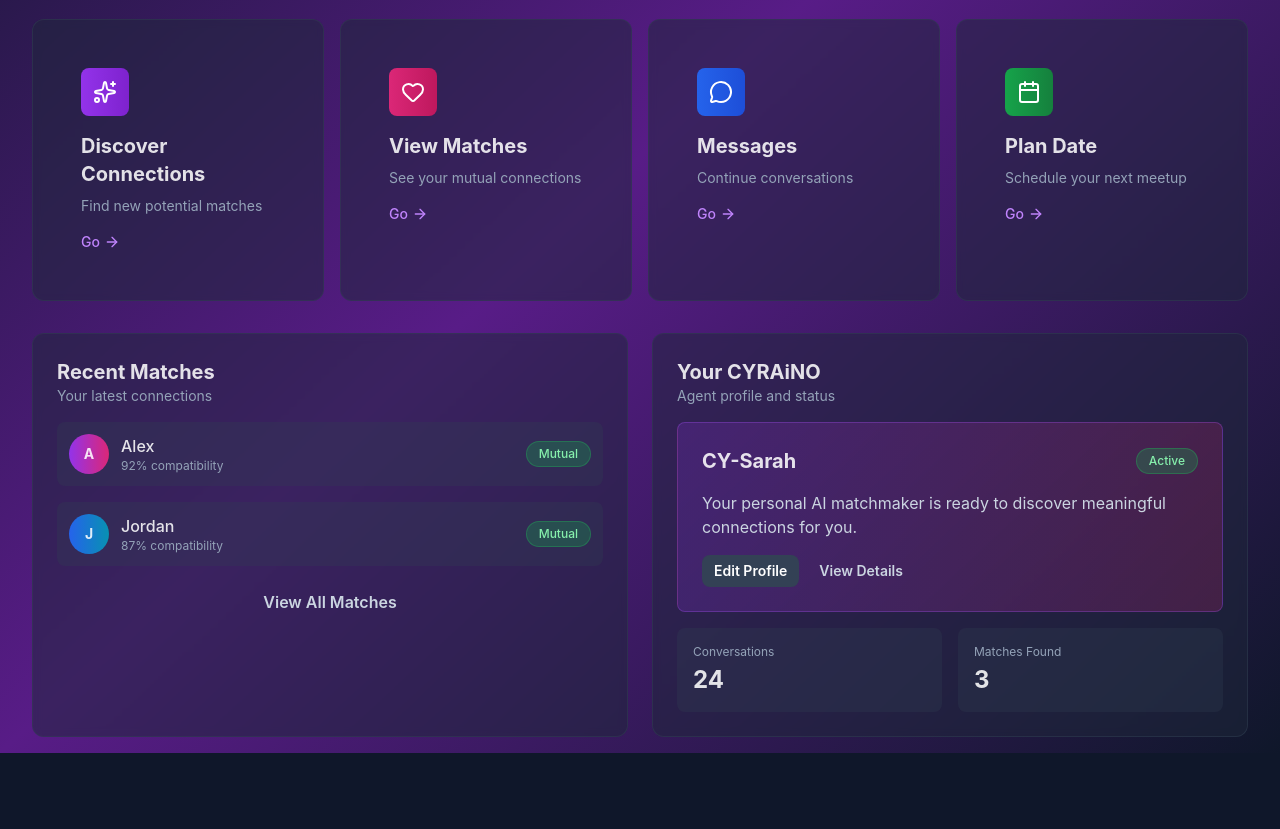
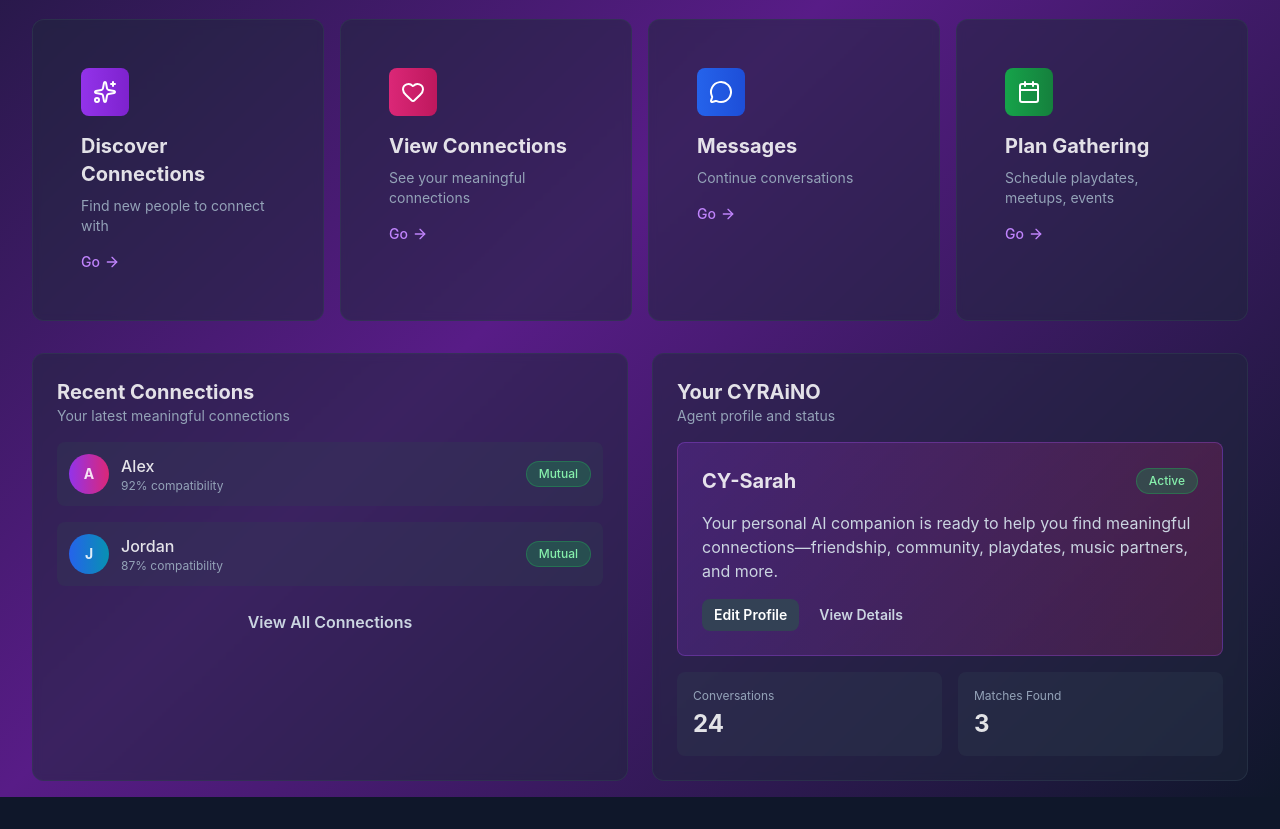
Before and after one commit to WasatchWise/DAiTE, a Next.js app in the folder frontend/: page /dashboard in a window 1280 px wide. Shown: the part 440-1269 px from the top of the page. Before the commit the page ends 1225 px from the top, so only its background shows below. Built offline with nearby package versions, Linux system fonts and the light colour scheme; no server answers.

Commit message:
Complete rebrand: Update all messaging to reflect social connection platform (not just dating) - playdates, music, community, friendship

```diff
--- a/frontend/src/app/dashboard/page.tsx
+++ b/frontend/src/app/dashboard/page.tsx
@@ -47,14 +47,14 @@ export default function DashboardPage() {
   const quickActions = [
     {
       title: 'Discover Connections',
-      description: 'Find new potential matches',
+      description: 'Find new people to connect with',
       href: '/discover',
       icon: Sparkles,
       color: 'from-purple-600 to-purple-700'
     },
     {
-      title: 'View Matches',
-      description: 'See your mutual connections',
+      title: 'View Connections',
+      description: 'See your meaningful connections',
       href: '/matches',
       icon: Heart,
       color: 'from-pink-600 to-pink-700'
@@ -67,8 +67,8 @@ export default function DashboardPage() {
       color: 'from-blue-600 to-blue-700'
     },
     {
-      title: 'Plan Date',
-      description: 'Schedule your next meetup',
+      title: 'Plan Gathering',
+      description: 'Schedule playdates, meetups, events',
       href: '/dates',
       icon: Calendar,
       color: 'from-green-600 to-green-700'
@@ -96,7 +96,7 @@ export default function DashboardPage() {
             <CardContent className="p-6">
               <div className="flex items-center justify-between">
                 <div>
-                  <p className="text-slate-400 text-sm mb-1">Total Matches</p>
+                  <p className="text-slate-400 text-sm mb-1">Total Connections</p>
                   <p className="text-3xl font-bold">{stats.matches}</p>
                   <p className="text-xs text-green-400 mt-1 flex items-center">
                     <TrendingUp className="w-3 h-3 mr-1" />
@@ -189,8 +189,8 @@ export default function DashboardPage() {
         <div className="grid grid-cols-1 lg:grid-cols-2 gap-6">
           <Card>
             <CardHeader>
-              <CardTitle>Recent Matches</CardTitle>
-              <CardDescription>Your latest connections</CardDescription>
+              <CardTitle>Recent Connections</CardTitle>
+              <CardDescription>Your latest meaningful connections</CardDescription>
             </CardHeader>
             <CardContent>
               <div className="space-y-4">
@@ -223,7 +223,7 @@ export default function DashboardPage() {
 
               <Link href="/matches">
                 <Button variant="ghost" className="w-full mt-4">
-                  View All Matches
+                  View All Connections
                 </Button>
               </Link>
             </CardContent>
@@ -243,7 +243,7 @@ export default function DashboardPage() {
                       <Badge variant="success">Active</Badge>
                     </div>
                     <p className="text-slate-300 mb-4">
-                      Your personal AI matchmaker is ready to discover meaningful connections for you.
+                      Your personal AI companion is ready to help you find meaningful connections—friendship, community, playdates, music partners, and more.
                     </p>
                     <div className="flex gap-2">
                       <Button variant="secondary" size="sm">
--- a/frontend/src/components/MatchResult.tsx
+++ b/frontend/src/components/MatchResult.tsx
@@ -14,7 +14,7 @@ export function MatchResult({ result }: MatchResultProps) {
         <div className={`text-xl font-semibold ${
           result.matchDecision === 'YES' ? 'text-green-400' : 'text-red-400'
         }`}>
-          {result.matchDecision === 'YES' ? '✨ Match Found!' : 'No Match'}
+          {result.matchDecision === 'YES' ? '✨ Connection Found!' : 'No Connection'}
         </div>
       </div>
 
```
Also changed, not shown: 1 other file (tests, documents, lock files or other folders).
